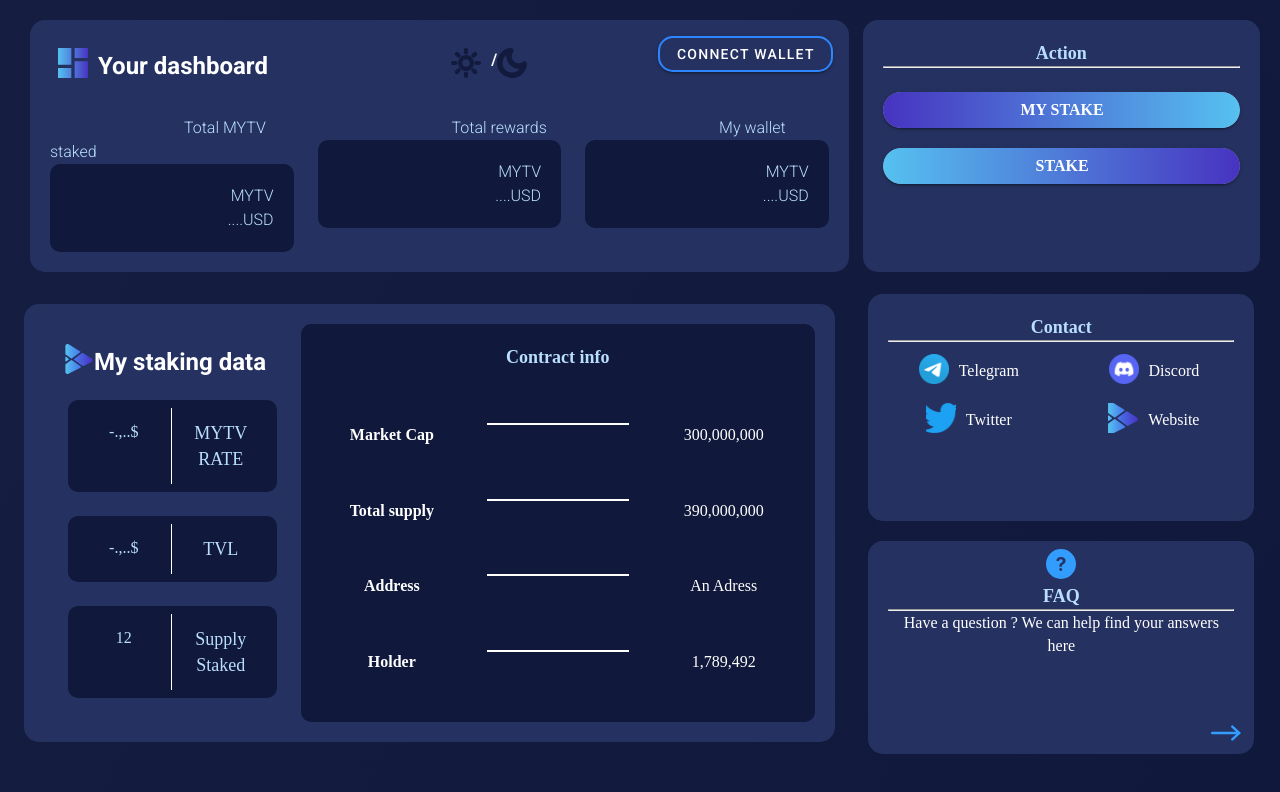
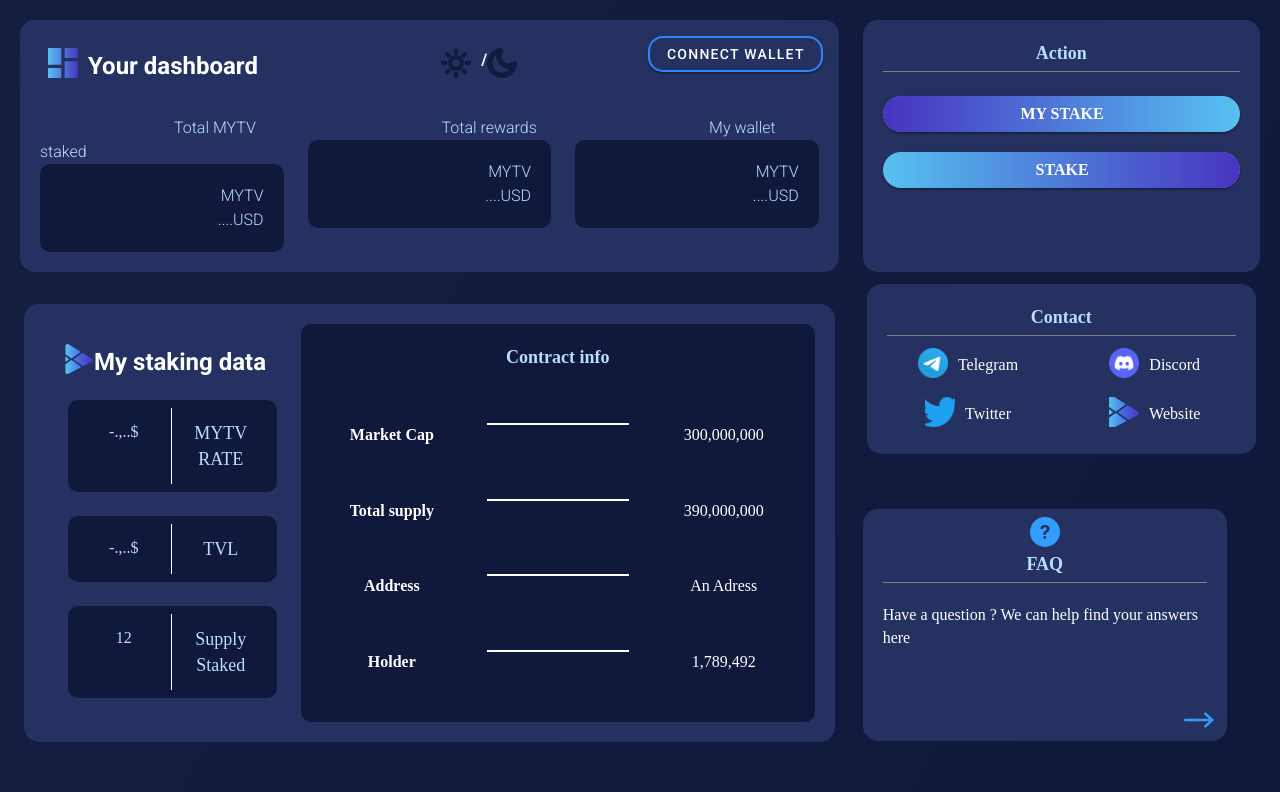
Before and after one commit to smart-chain-fr/dashboardStakingMyTV, a Vue app in the folder staking-dashboard/: page / in a window 1280 px wide. Shown: the top 792 px of the page. Built offline with nearby package versions, Linux system fonts and the light colour scheme; what vue-clipboard2, vue-toast-notification would draw is missing.

Commit message:
:lipstick: Quick UI fixes

```diff
--- a/staking-dashboard/src/components/Action.vue
+++ b/staking-dashboard/src/components/Action.vue
@@ -1,7 +1,7 @@
 <template>
   <v-col md="12" class="container-action">
     <h2 class="title-action">Action</h2>
-    <hr />
+
     <!--  Border botton possible -->
     <br />
     <v-row>
@@ -79,7 +79,8 @@ export default {
   color: #badeff !important;
   opacity: 1;
   text-align: center;
-  border-bottom: solid 0, 5px #badeff;
+  border-bottom: 1px solid grey;
+  padding-bottom: 5px;
 }
 
 .container-action {
--- a/staking-dashboard/src/components/Card.vue
+++ b/staking-dashboard/src/components/Card.vue
@@ -9,8 +9,11 @@
       <v-card-title>{{ staking_offers_title }}</v-card-title>
 
       <v-divider class="mx-4"></v-divider>
-
-      <v-card-title class="apy">APY {{ apy }}</v-card-title>
+      <div>
+        <span class="apy"> APY {{ apy }}</span>
+        <span class="apy"> APY {{ apy }}</span>
+      </div>
+      <!-- <v-card-title class="apy">APY {{ apy }}</v-card-title> -->
 
       <v-card-actions>
         <v-dialog v-model="dialog" max-width="300">
@@ -128,11 +131,12 @@ export default {
   font: normal normal 300 18px/26px Circe;
   letter-spacing: 0px;
   color: #ffffff !important;
-  padding: 20px;
+  /* padding: 20px; */
 }
 
 .apy {
   border-left: 2px solid #2e86ff;
+  margin-left: 10%;
 }
 
 .stake_button {
--- a/staking-dashboard/src/components/Contact.vue
+++ b/staking-dashboard/src/components/Contact.vue
@@ -1,9 +1,9 @@
 
 <template>
-  <v-col md="11" class="container-contact"> <!-- Prends la place restante sur la row -->
+  <v-col md="12" class="container-contact"> <!-- Prends la place restante sur la row -->
 
-      <h2 class="title-action">Contact</h2>
-      <hr />
+      <h2 class="title-contact">Contact</h2>
+
       <v-row cols="12">
         <v-col row="md-6">
           <br />
@@ -75,12 +75,12 @@ export default {
 }
 
 .container-contact {
-  display: auto;
+  /* display: auto; */
   background-color: #253261;
   border-radius: 15px;
   opacity: 1;
   padding: 20px !important;
-  margin: 10px auto !important;
+
 }
 
 p {
@@ -91,12 +91,14 @@ p {
   opacity: 1;
 }
 
-.title-action {
+.title-contact {
   font: normal normal bold 18px/26px Circe;
   letter-spacing: 0px;
   color: #badeff !important;
   opacity: 1;
   text-align: center;
+  border-bottom: 1px solid grey;
+  padding-bottom: 5px;
 }
 
 /* .v-row{
--- a/staking-dashboard/src/components/Dashboard.vue
+++ b/staking-dashboard/src/components/Dashboard.vue
@@ -99,7 +99,7 @@ h2 {
   opacity: 1;
   padding: 20px !important;
   margin-right: 20px;
-  margin-left: 10px;
+
 }
 
 span {
--- a/staking-dashboard/src/components/Faq.vue
+++ b/staking-dashboard/src/components/Faq.vue
@@ -10,9 +10,9 @@
       </v-img>
     </v-row>
     <h2 class="title-faq mt-4">FAQ</h2>
-    <hr />
+
     <v-col md="12">
-      <v-row class="paragraph">
+      <v-row class="paragraph mt-2">
         <p>Have a question ? We can help find your answers here</p>
       </v-row>
     </v-col>
@@ -46,7 +46,8 @@ export default {
 }
 
 .paragraph {
-  text-align: center;
+  display: flex;
+  justify-content: center;
   font: normal normal 300 16px/23px Circe;
   letter-spacing: 0px;
   color: #ffffff !important;
@@ -75,5 +76,7 @@ hr {
   color: #badeff !important;
   opacity: 1;
   text-align: center;
+  border-bottom: 1px solid grey;
+  padding-bottom: 5px;
 }
 </style>
--- a/staking-dashboard/src/layouts/components/Navigation.vue
+++ b/staking-dashboard/src/layouts/components/Navigation.vue
@@ -96,6 +96,7 @@ export default {
   opacity: 1;
   padding: 20px !important;
   color: white !important;
+
 }
 
 .header-staked {
@@ -147,5 +148,6 @@ export default {
   color: #ffffff !important;
   text-transform: uppercase;
   background-color: #253261 !important;
+  padding: 10px;
 }
 </style>
--- a/staking-dashboard/src/views/Home.vue
+++ b/staking-dashboard/src/views/Home.vue
@@ -16,7 +16,7 @@
     </v-col>
 
     <v-col md="4" class="contact_and_faq">
-      <v-row>
+      <v-row class="contact mr-1 ml-1">
         <Contact />
       </v-row>
 
@@ -63,4 +63,18 @@ export default {
 .action{
   display: flex;
 }
+
+.contact{
+    display: flex;
+    align-items: flex-start;
+    justify-content: center;
+}
+
+.faq{
+  margin: 0%;
+  display: flex;
+  align-items: stretch;
+  flex-direction: column;
+  align-content: flex-start;
+}
 </style>
--- a/staking-dashboard/src/views/StakeHome.vue
+++ b/staking-dashboard/src/views/StakeHome.vue
@@ -73,7 +73,7 @@ export default {
 
 .staking_offers_title {
   margin-left: 15px;
-  margin-top: 20px;
+  margin-top: 50px;
   text-align: left;
   font: normal normal bold 22px/32px Circe;
   letter-spacing: 0px;
@@ -84,4 +84,5 @@ export default {
 .v-application p {
   margin-bottom: 0px;
 }
+
 </style>
```
Also changed, not shown: staking-dashboard/src/views/HelloWorld.vue (deleted, +0 -151 lines).
